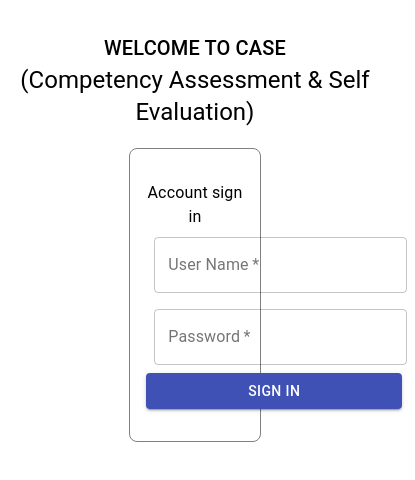
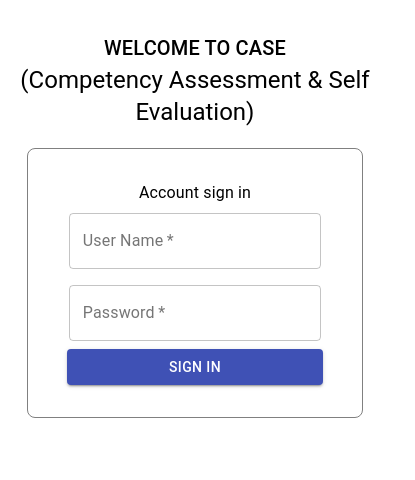
Before and after one commit to sean1981github/tempcommit, a React (Create React App) app: page /login in a window 390 px wide. Shown: the top 480 px of the page, 415 px wide, since content can reach past the window. Built offline with nearby package versions, Linux system fonts and the light colour scheme; no server answers.

Commit message:
[yanchao/charles] #9 update UI to fix mobile responsiveness issue

```diff
--- a/src/components/Login.css
+++ b/src/components/Login.css
@@ -4,7 +4,7 @@
   background: white;
   margin: auto;
   margin-bottom: 1.5%;
-  width: 25%;
+  width: 30ch;
   padding: 2rem 1rem 2rem 1rem;
   margin-top: 5%;
 }
```
